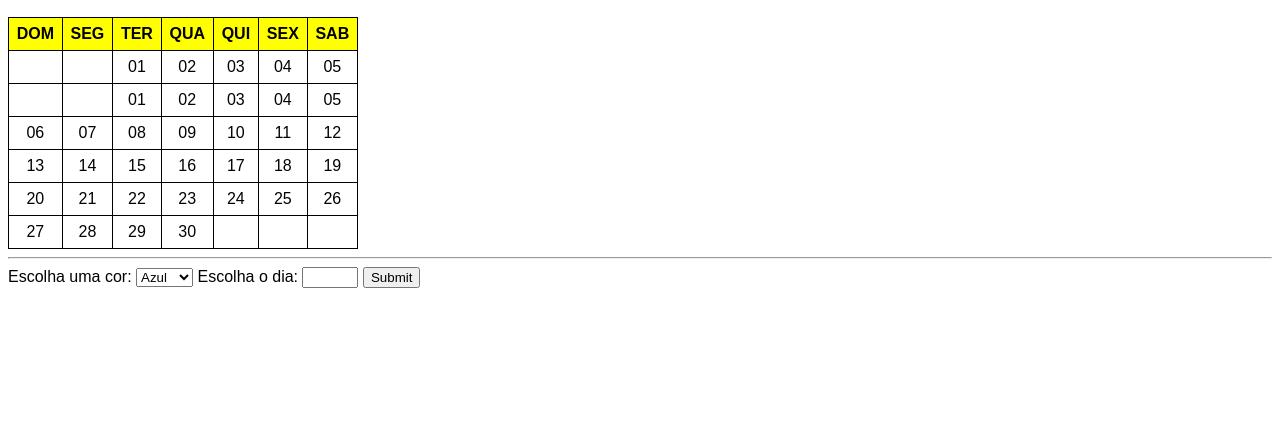
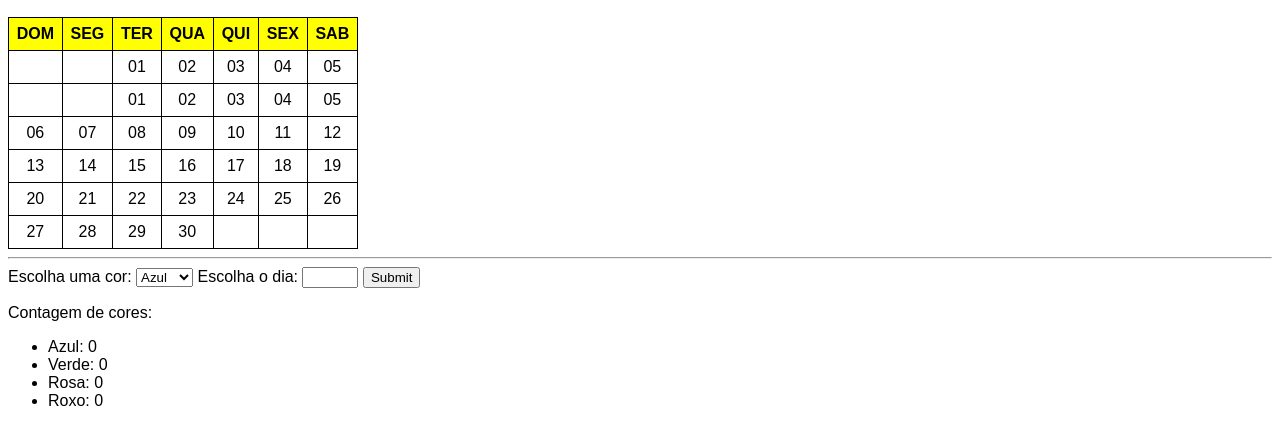
Before and after one commit to isaquebersalim/calendario-interativo, a plain HTML site: page index.html in a window 1280 px wide. Shown: the part 111-556 px from the top of the page. Drawn offline with Linux system fonts and the light colour scheme.

Commit message:
criado um contador visual na tela para o usuário.

```diff
--- a/index.html
+++ b/index.html
@@ -86,16 +86,22 @@
     <hr>
     <label for="">Escolha uma cor:</label>
     <select id="color">
-        <option value="LigthBlue">Azul</option>
+        <option value="LightBlue">Azul</option>
         <option value="PaleGreen">Verde</option>
-        <option value="LigthPink">Rosa</option>
+        <option value="LightPink">Rosa</option>
         <option value="SlateBlue">Roxo</option>
     </select>
-    <label id="day">Escolha o dia:</label>
-    <input type="number" min="1" max="30">
-    <input type="submit">
+    <label>Escolha o dia:</label>
+    <input type="number" min="1" max="30" id="days">
+    <input type="submit" onclick="colorirDia()">
 
-
+    <p>Contagem de cores:</p>
+    <ul>
+        <li>Azul: <span id="cont-azul">0</span></li>
+        <li>Verde: <span id="cont-verde">0</span></li>
+        <li>Rosa: <span id="cont-rosa">0</span></li>
+        <li>Roxo: <span id="cont-roxo">0</span></li>
+    </ul>
 
     <script src="script.js"></script>
 
--- a/script.js
+++ b/script.js
@@ -53,4 +53,9 @@ let contadorAzul = 0, contadorVerde = 0, contadorRosa = 0, contadorRoxo = 0;
         contadorRoxo++;
         console.log(contadorRoxo);
     }
+
+document.getElementById('cont-azul').innerText = contadorAzul;
+document.getElementById('cont-verde').innerText = contadorVerde;
+document.getElementById('cont-rosa').innerText = contadorRosa;
+document.getElementById('cont-roxo').innerText = contadorRoxo;
 }
```
